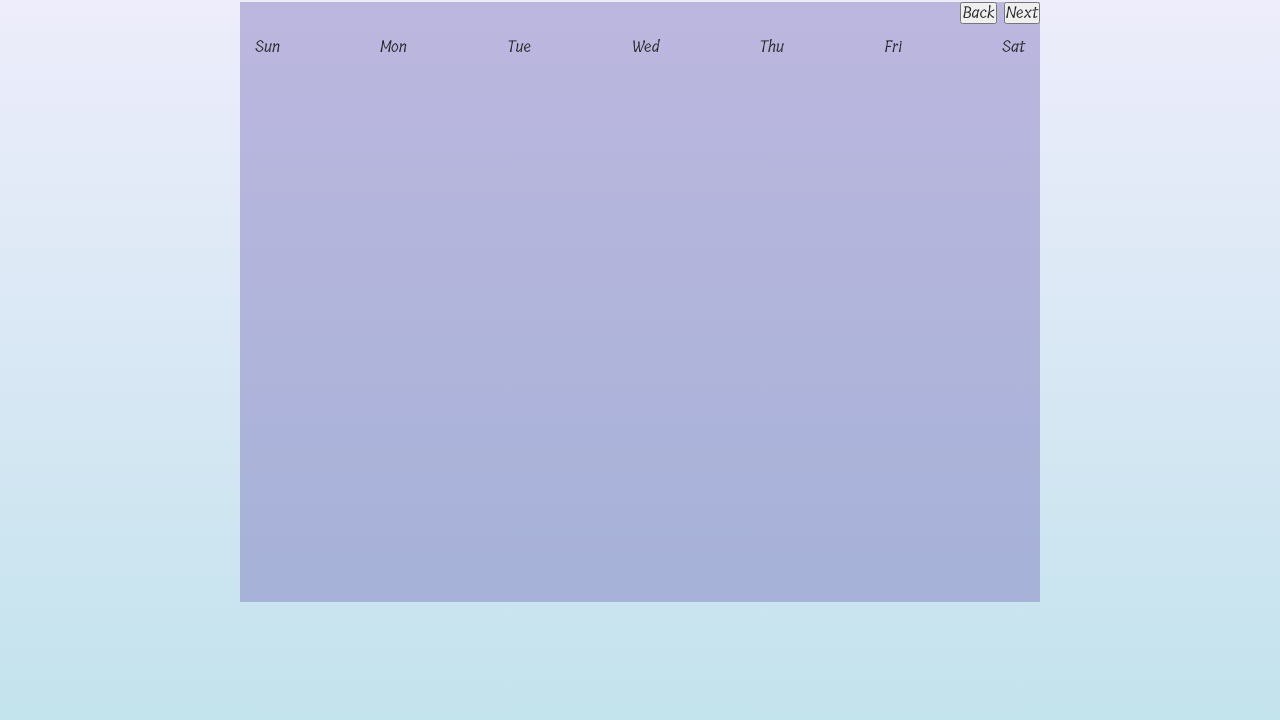
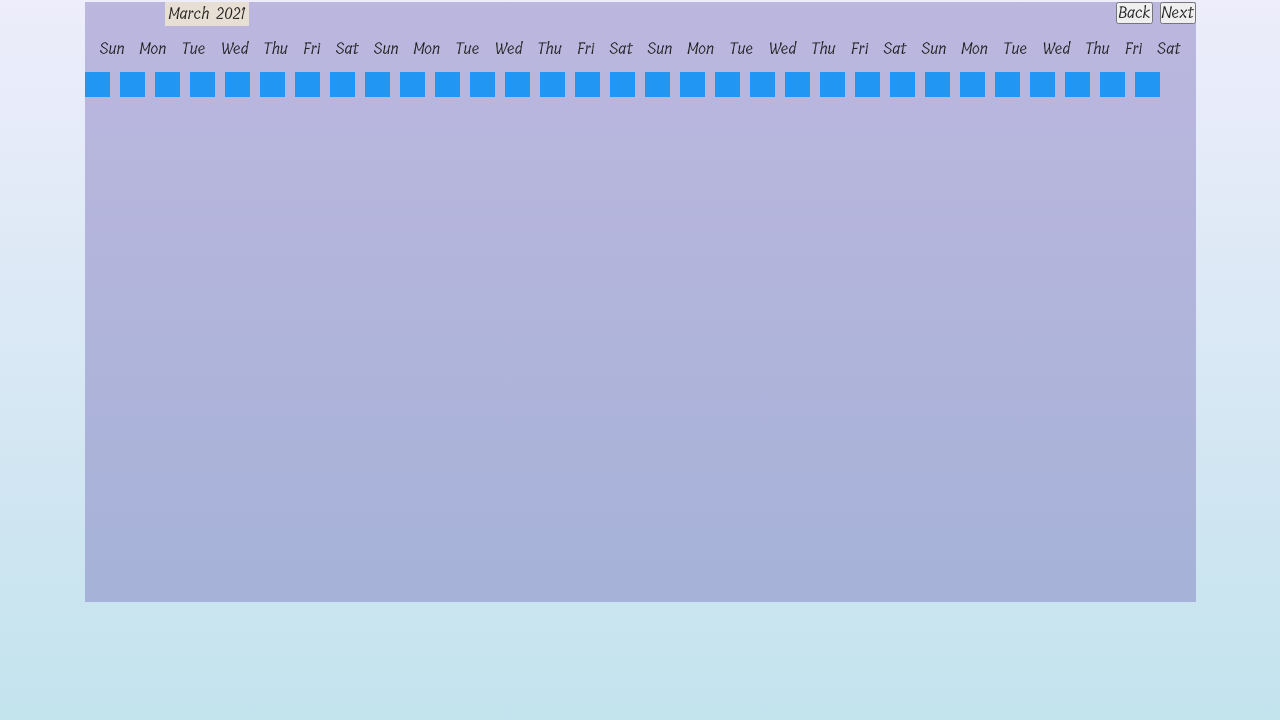
Before and after one commit to veronnah/habit-tracker, a plain HTML site: page index.html in a window 1280 px wide. Shown: the part 80-800 px from the top of the page. Drawn offline with nearby package versions, Linux system fonts and the light colour scheme.

Commit message:
dynamic checkboxes created for 1 row, calendar displays month, year, navigation

```diff
--- a/css/style.css
+++ b/css/style.css
@@ -142,7 +142,7 @@
 
 .calendar{
     margin: 0 auto;
-    max-width: 800px;
+    max-width: 1111px;
     height: 600px;
     background-color: rgba(105, 90, 173, 0.37);
     display: flex;
@@ -156,6 +156,16 @@
     display: flex;
     justify-content: space-between;
     margin: 15px;
+}
+.monthDisplay{
+    background-color: #e8dfd4;
+    text-align: center;
+    padding: 4px;
+    margin-left: 5em;
+}
+.checkboxes{
+    display: flex;
+
 }
 .check-container {
     display: block;
--- a/index.html
+++ b/index.html
@@ -37,17 +37,49 @@
           <div>Thu</div>
           <div>Fri</div>
           <div>Sat</div>
+
+          <div>Sun</div>
+          <div>Mon</div>
+          <div>Tue</div>
+          <div>Wed</div>
+          <div>Thu</div>
+          <div>Fri</div>
+          <div>Sat</div>
+
+          <div>Sun</div>
+          <div>Mon</div>
+          <div>Tue</div>
+          <div>Wed</div>
+          <div>Thu</div>
+          <div>Fri</div>
+          <div>Sat</div>
+
+          <div>Sun</div>
+          <div>Mon</div>
+          <div>Tue</div>
+          <div>Wed</div>
+          <div>Thu</div>
+          <div>Fri</div>
+          <div>Sat</div>
         </div>
 
-        <div class="checkboxes"></div>
+        <div class="checkboxes__grid">
+
+        </div>
+        <div class = "checkboxes">
+          <!-- <label class="check-container">
+            <input type="checkbox" checked="checked">
+            <span class="checkmark"></span>
+        </label> -->
+        </div>
 
       </div>
   </div>
   </div>
 
-  <script type="text/javascript" src="https://cdnjs.cloudflare.com/ajax/libs/jquery/3.5.1/jquery.min.js"></script>
+  <!-- <script type="text/javascript" src="https://cdnjs.cloudflare.com/ajax/libs/jquery/3.5.1/jquery.min.js"></script>
   <script type="text/javascript"
-    src="https://cdnjs.cloudflare.com/ajax/libs/jquery-migrate/3.3.2/jquery-migrate.min.js"></script>
+  src="https://cdnjs.cloudflare.com/ajax/libs/jquery-migrate/3.3.2/jquery-migrate.min.js"></script> -->
   <script src="./js/main.js"></script>
 </body>
 
--- a/js/main.js
+++ b/js/main.js
@@ -1,48 +1,79 @@
-let today = new Date();
+let nav = 0;
 
-let currentMonth = today.getMonth();
-let currentYear = today.getFullYear();
 
-let months = ['January', 'February', 'March', 'April', 'May', 'June', 'July', 'August', 'September', 'October', 'November', 'December'];
+const weekdays = [
+    'Sunday', 'Monday', 'Tuesday', 'Wednesday', 'Thursday', 'Friday', 'Saturday',
+];
 
-let month = document.querySelector('.month');
+const checkBoxes = document.querySelector('.checkboxes');
 
-showCalendar(currentMonth, currentYear);
 
-function showCalendar(month, year){
-    let firstDay = new Date(year, month).getDay();
 
-    let daysInMonth = 32 - new Date(year, month, 32).getDate();
-    let calendarBody = document.querySelector('.cal__body');
+function load(){
+    const dt = new Date();
 
-    calendarBody.innerHTML = months[month] + "" + year;
+    if(nav !== 0){
+        dt.setMonth(new Date().getMonth() + nav);
+    }
+    const day = dt.getDate();
+    const month = dt.getMonth();
+    const year = dt.getFullYear();
 
-    let date = 1;
+    const firstDayOfMonth = new Date(year, month, 1);
+    const daysInMonth = new Date(year, month + 1, 0).getDate();
 
-    for(let i = 0; i < 6; i++){
-        let row = document.createElement('tr');
+    const dateString = firstDayOfMonth.toLocaleDateString('en-us',{
+        weekday: 'long',
+        year: 'numeric',
+        month: 'numeric',
+        day: 'numeric',
+    });
+    const paddingDays = weekdays.indexOf(dateString.split(', '), [0]);
 
-        for(let j = 0; j < 7; j++){
+    document.querySelector('.monthDisplay').innerText =
+    `${dt.toLocaleDateString('en-us', {month: 'long'})} ${year}`;
 
-            if(i === 0 && j < firstDay){
-                let cell = document.createElement('td');
-                let cellText = document.createTextNode('');
-                cell.appendChild(cellText);
-                row.appendChild(cell);
-            }
-            else if(date < daysInMonth){
-                break;
-            }
-            else{
-                let cellText = document.createTextNode(date);
-                cell.appendChild(cellText);
-                row.appendChild(cell);
+    checkBoxes.innerHTML = '';
 
-            }
-            date++;
-        }
+    console.log(paddingDays);
+    console.log(daysInMonth);
+    for(let i = 0; i <= paddingDays + daysInMonth; i++){
+        const checkBox = document.createElement('div');
+        checkBox.classList.add('checkbox-container');
 
-        calendarBody.appendChild(row);
+       let cb = checkBoxes.innerHTML +=
+        `<label class="check-container">
+            <input type="checkbox" checked="checked">
+            <span class="checkmark"></span>
+        </label>`;
+
+
+
+
+        const dayString = `${month + 1}/${i - paddingDays}/${year}`;
+
+        // if(i > paddingDays){
+        //     checkBox.innerText = i - paddingDays;
+        // }
+
+
+        checkBoxes.appendChild(checkBox);
+        console.log(checkBox);
 
     }
 }
+
+function navButtons(){
+    document.getElementById('prevBtn').addEventListener('click', ()=> {
+        nav--;
+        load();
+    });
+    document.getElementById('nextBtn').addEventListener('click', ()=> {
+        nav++;
+        load();
+    });
+}
+
+
+navButtons();
+load();
```
